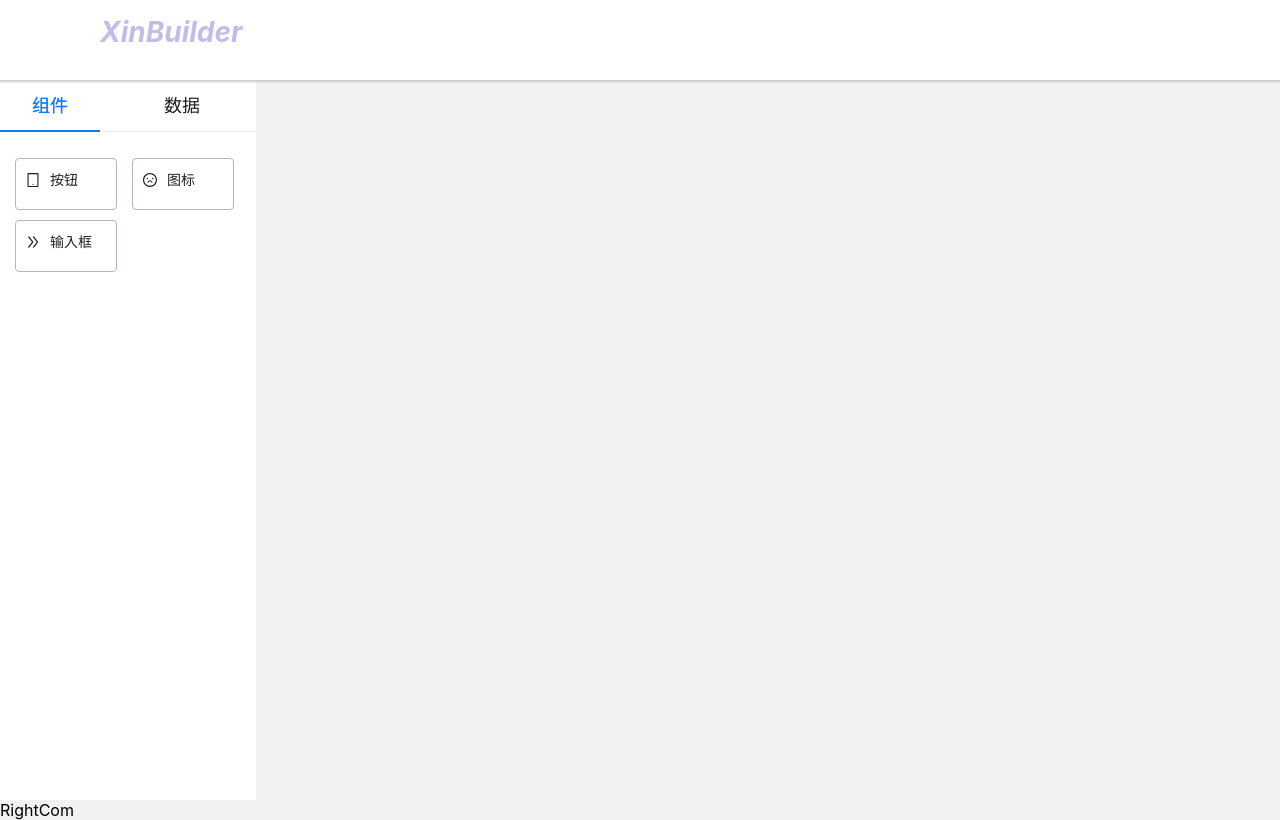
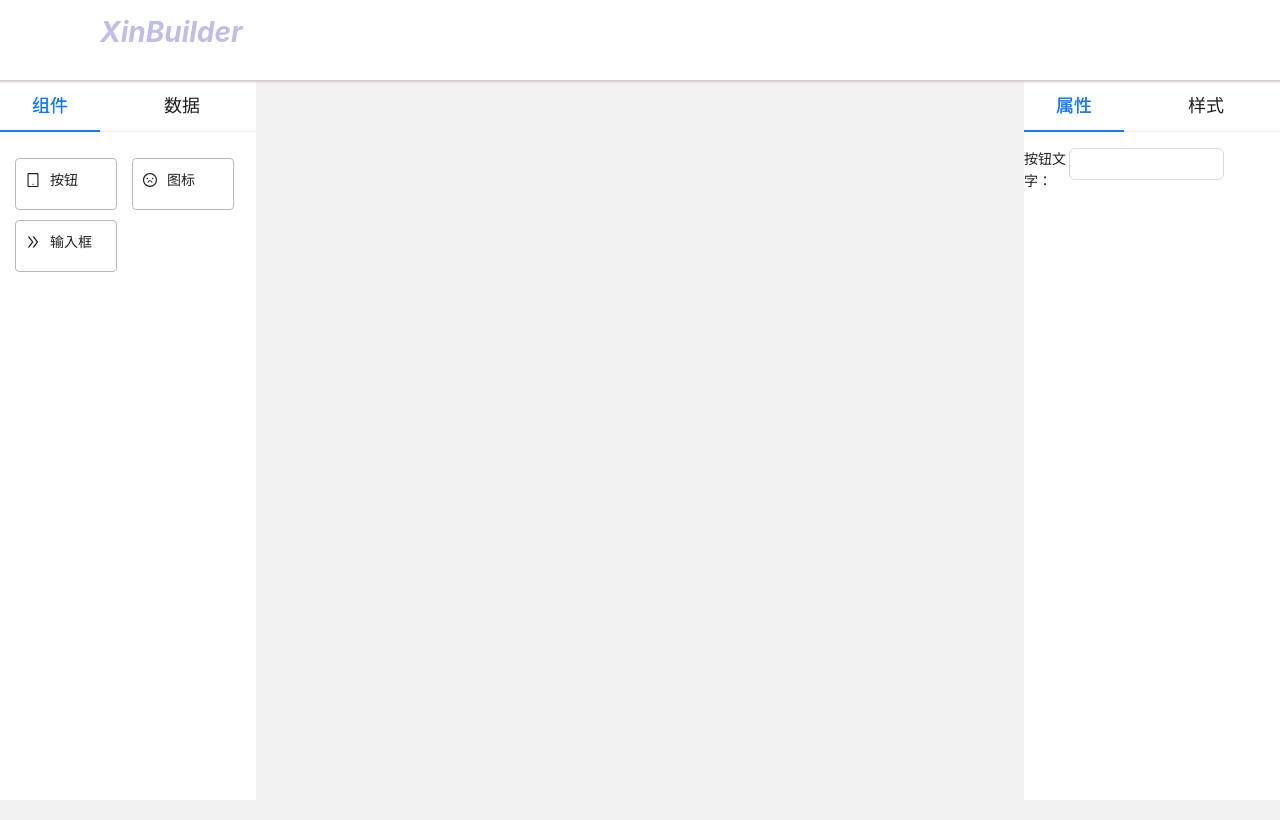
Before and after one commit to TeacherXin/XinBuilder2, a React (Create React App) app: page / in a window 1280 px wide. Built offline with nearby package versions, Linux system fonts and the light colour scheme; the HTML template or start-up script is replaced by a standard one.

Commit message:
fix: 第四节：实现右侧属性面板

```diff
--- a/src/global.d.ts
+++ b/src/global.d.ts
@@ -2,6 +2,9 @@
 
 declare global {
   interface Window {
-    nowCom: ANY
+    nowCom: ANY,
+    renderCom: ANY,
+    comList: ANY,
+    setComList: ANY,
   }
 }
--- a/src/pages/builder/leftPart/component/button/index.tsx
+++ b/src/pages/builder/leftPart/component/button/index.tsx
@@ -1,10 +1,10 @@
 import { Button as AntButton } from 'antd'
 
 export default function Button(props: any) {
-  const {style} = props
+  const {caption} = props
   return (
-    <div style={style}>
-      <AntButton>按钮</AntButton>
+    <div>
+      <AntButton>{caption || '按钮'}</AntButton>
     </div>
   )
 }
--- a/src/pages/builder/mainPart/index.css
+++ b/src/pages/builder/mainPart/index.css
@@ -2,3 +2,7 @@
   width: 100%;
   height: 100vh;
 }
+
+.selectCom{
+  border: 0.5px solid #1677ff;
+}
--- a/src/pages/builder/mainPart/index.tsx
+++ b/src/pages/builder/mainPart/index.tsx
@@ -4,6 +4,8 @@
 
 interface ComJson {
   comType: string,
+  comId: string,
+  caption?:string,
   style?: any
 }
 
@@ -18,6 +20,7 @@
 
   const [comList, setComList] = useState<ComJson []>([])
   const [dragCom, setDragCom] = useState<ComJson | null>(null)
+  const [selectId, setSelectId] = useState<string>('')
 
   const distance = useRef<Distance>({
     startLeft: void 0,
@@ -43,10 +46,13 @@
         top: distance.current.endTop + 'px',
         zIndex:100
       }
+      let comId = `comId_${Date.now()}`
       comList.push({
         comType: window.nowCom,
-        style
+        style,
+        comId
       })
+      setSelectId(comId)
     }
     setComList([...comList])
   }
@@ -68,14 +74,25 @@
     }
   }
 
+  const selectCom = (com: ComJson) => {
+    return () => {
+      setSelectId(com.comId);
+      window.renderCom = com;
+      window.comList = comList;
+      window.setComList = setComList
+    }
+  }
+
 
   return (
     <div onDrop={onDrop} onDragOver={onDragOver} onDragEnter={onDragEnter} className='mainCom'>
       {
         comList.map(com => {
           const Com = components[com.comType as keyof typeof components];
-          return <div draggable onDragStart={onDragStart(com)}>
-            <Com style={com.style} />
+          return <div key={com.comId} onClick={selectCom(com)} draggable onDragStart={onDragStart(com)}>
+            <div className={com.comId === selectId ? 'selectCom' : ''} style={com.style}>
+              <Com {...com}/>
+            </div>
           </div>
         })
       }
--- /dev/null
+++ b/src/pages/builder/rightPart/index.css
@@ -0,0 +1,15 @@
+.rightCom {
+  width: 20%;
+  position: absolute;
+  right: 0;
+  top: 10%;
+  background-color: white;
+  height: 90%;
+}
+
+.attributeItem{
+  width: 200px;
+  height: 60px;
+  display: flex;
+  justify-content: space-between;
+}
--- a/src/pages/builder/rightPart/index.tsx
+++ b/src/pages/builder/rightPart/index.tsx
@@ -1,7 +1,45 @@
-import React from 'react'
+import './index.css'
+import { Input, Tabs } from 'antd';
+import type { TabsProps } from 'antd';
 
 export default function RightCom() {
+
+  const getAttributePanel = () => {
+    return <div>
+      <div className='attributeItem'>
+        <label>按钮文字：</label>
+        <div className='attributeItemValue'>
+          <Input onChange={changeComAttribute} />
+        </div>
+      </div>
+    </div>
+  }
+
+  const changeComAttribute = (e:any) => {
+    window.renderCom.caption = e.target.value;
+    window.setComList([...window.comList])
+  }
+
+  const items: TabsProps['items'] = [
+    {
+      key: 'attributePanel',
+      label: <div style={{fontSize:'18px',width:'100px',textAlign:'center'}}>属性</div>,
+      children: getAttributePanel(),
+    },
+    {
+      key: 'stylePanel',
+      label: <div style={{fontSize:'18px',width:'100px',textAlign:'center'}}>样式</div>,
+      children: 'Content of Tab Pane 2',
+    }
+  ];
+
+  const onChange = () => {
+
+  }
+
   return (
-    <div>RightCom</div>
+    <div className='rightCom'>
+      <Tabs defaultActiveKey="1" items={items} onChange={onChange} />
+    </div>
   )
 }
```
